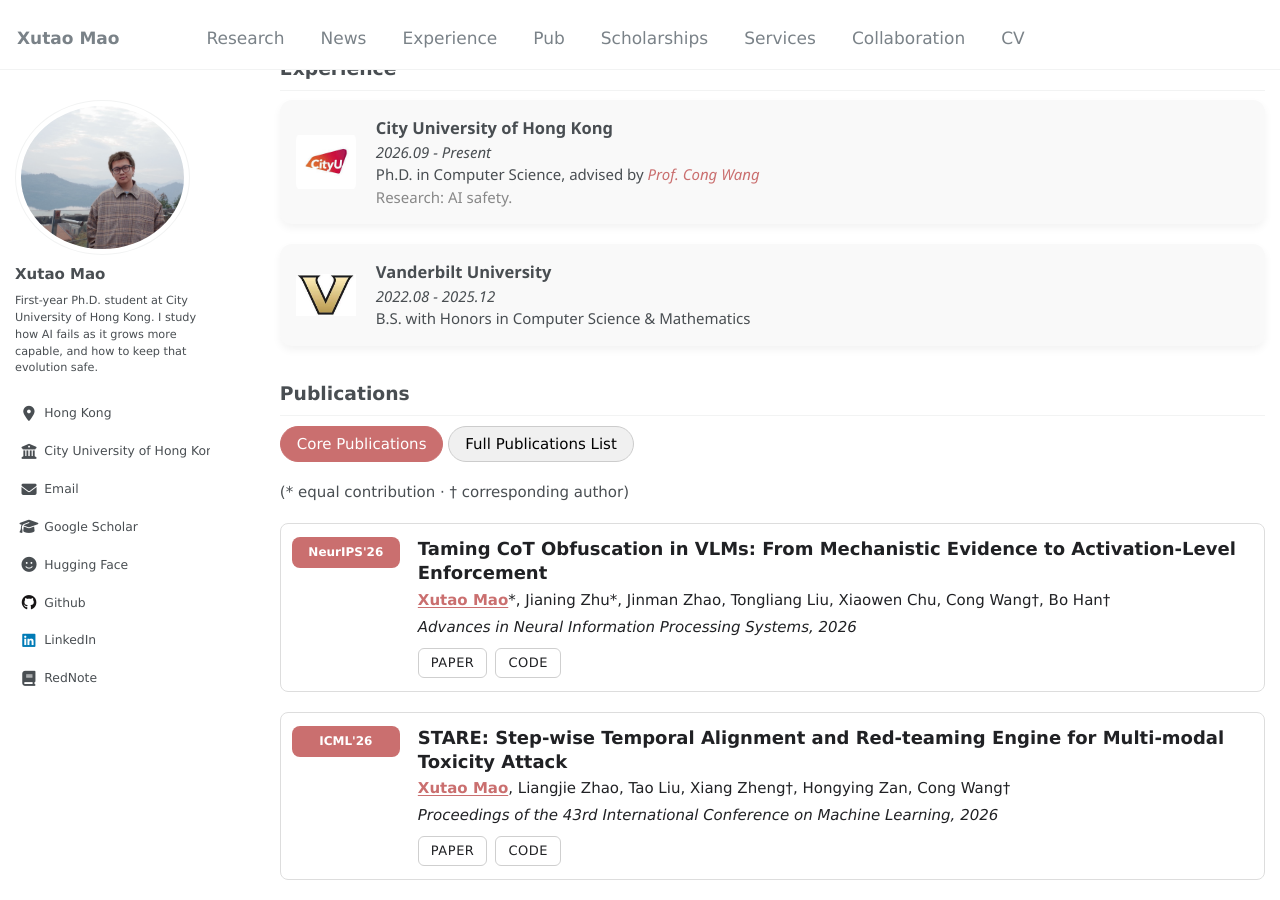
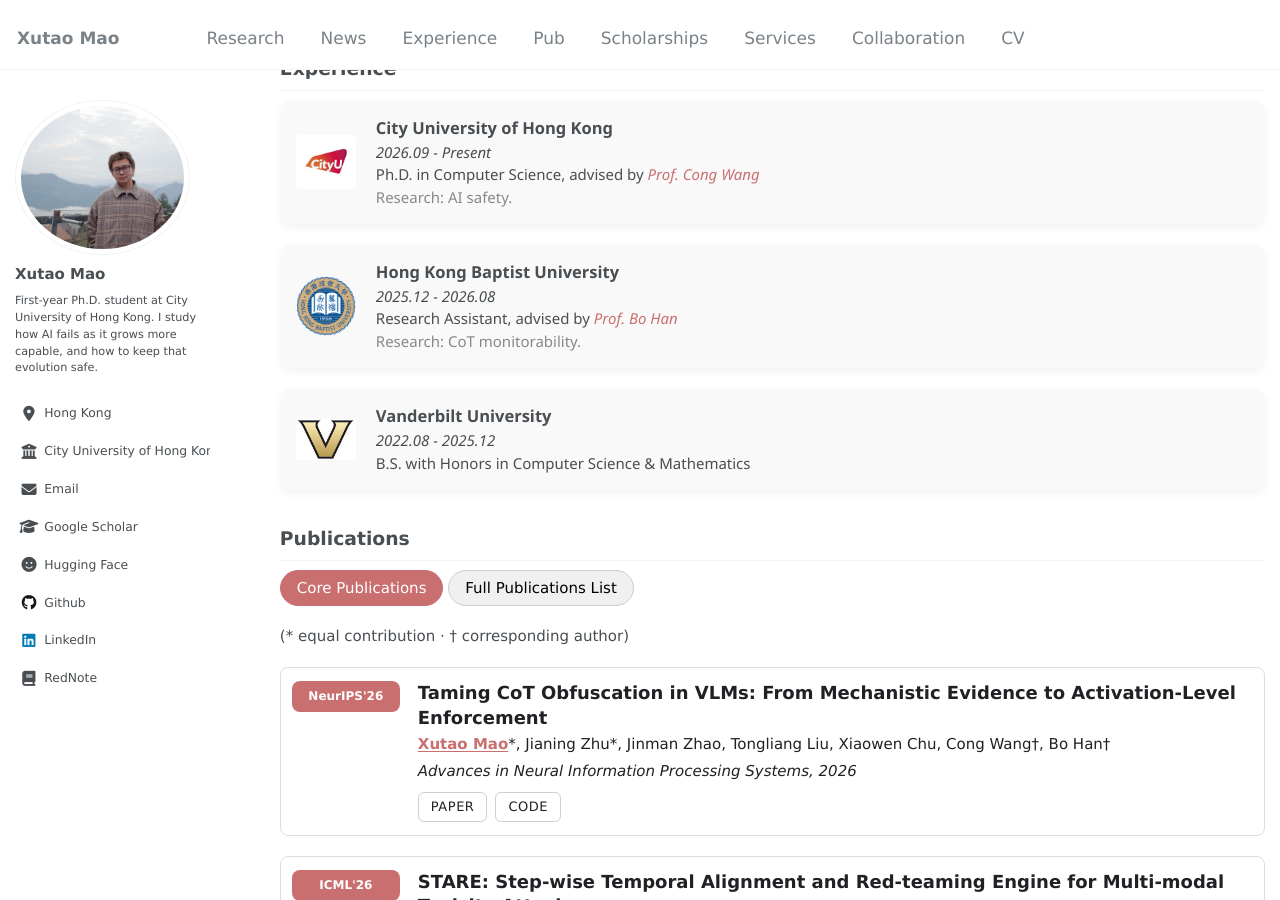
Before and after one commit to henrymao2004/henrymao2004.github.io, a Jekyll site: the page built from _pages/about.md, in a window 1280 px wide and 900 px high, scrolled down 850 px. Built offline with Jekyll 4.4.1, drawn with Linux system fonts in a browser that asks for light colours; some web fonts are replaced.

Commit message:
update
Co-Authored-By: Claude Opus 5.5 <noreply@anthropic.com>

```diff
--- a/_pages/about.md
+++ b/_pages/about.md
@@ -46,6 +46,16 @@ Experience
           <em>2026.09 - Present</em><br>
           Ph.D. in Computer Science, advised by <a href="https://www.cs.cityu.edu.hk/~congwang/"><em>Prof. Cong Wang</em></a><br>
           <span style="color:#888;">Research: AI safety.</span>
+      </div>
+  </div>
+
+  <div class="experience-card">
+      <img src="images/hkbu.png" alt="HKBU logo" class="experience-logo">
+      <div class="experience-info">
+          <strong>Hong Kong Baptist University</strong><br>
+          <em>2025.12 - 2026.08</em><br>
+          Research Assistant, advised by <a href="https://bhanml.github.io/"><em>Prof. Bo Han</em></a><br>
+          <span style="color:#888;">Research: CoT monitorability.</span>
       </div>
   </div>
 
@@ -228,7 +238,7 @@ Publications
     </li>
     <li>
       <span class="pub-list-badge">AAAI 2026 Poster</span>
-      <span class="pub-list-title">LogicCat: A Text-to-SQL Benchmark for Multi-Domain Reasoning Challenges</span><br>
+      <span class="pub-list-title">LogicCat: Text-to-SQL Benchmark for Multi-Domain Reasoning Challenges</span><br>
       <span class="pub-list-authors">Tao Liu*, <strong>Xutao Mao*</strong>, Hongying Zan&dagger;, Dixuan Zhang, Yifan Li, Haixin Liu, Lulu Kong, Jiaming Hou, Rui Li, YunLong Li, Aoze Zheng, Zhiqiang Zhang, Zhewei Luo, Kunli Zhang, Min Peng</span>
       <span style="display:block; font-size:12px; color:#9aa0a6; font-style:italic; margin-top:2px;">* equal contribution, listed in alphabetical order</span>
       <span class="pub-list-links"><a href="https://arxiv.org/abs/2505.18744" target="_blank">[paper]</a><a href="https://github.com/Ffunkytao/LogicCat" target="_blank">[code]</a></span>
```
Also changed, not shown: images/hkbu.png (added).
